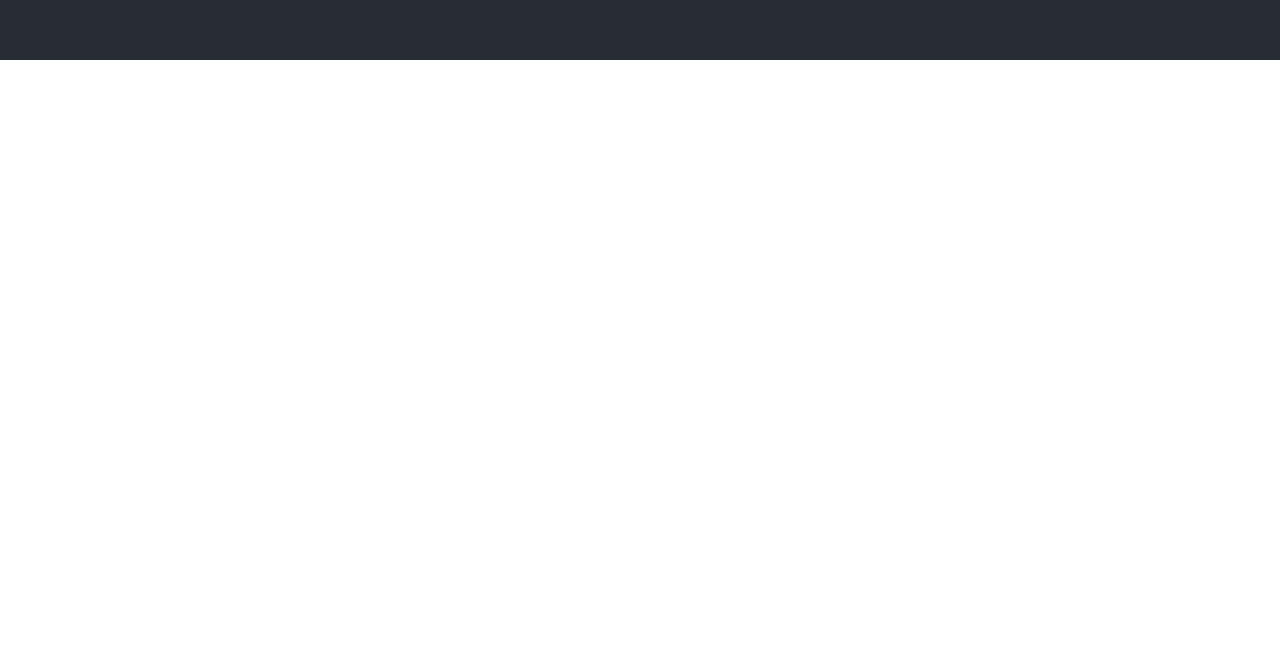
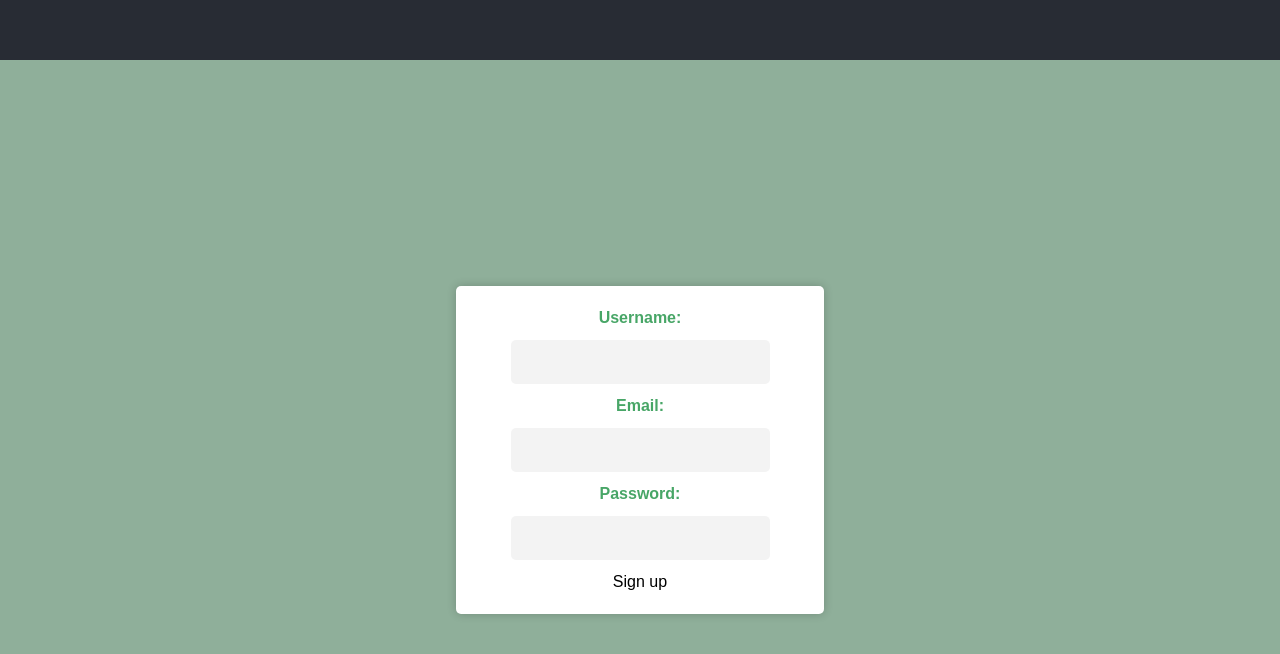
Before and after one commit to phill52/coordinote, a React (Create React App) app in the folder client/: page /signup in a window 1280 px wide. Shown: the part 740-1394 px from the top of the page. Before the commit the page ends 800 px from the top, so only its background shows below. Built offline with nearby package versions, Linux system fonts and the light colour scheme; no server answers.

Commit message:
sign up page

```diff
--- a/client/src/App.js
+++ b/client/src/App.js
@@ -5,6 +5,7 @@ import NewEvent from './pages/newEvent';
 import { BrowserRouter as Router, Routes, Route, Link } from 'react-router-dom';
 import React, { useState, useEffect } from 'react';
 import { auth } from './fire';
+import SignupPage from './pages/signuppage';
 
 function App() {
   const [loggedIn, setLoggedIn] = useState(false);
@@ -56,6 +57,7 @@ function App() {
             <Routes>
               <Route path='/newEvent' element={<LoginPage />}/>
               <Route path='/login' element={<LoginPage />} />
+              <Route path='/signup' element={<SignupPage />} />
             </Routes>
           </div>
       </> :
--- /dev/null
+++ b/client/src/pages/signuppage.jsx
@@ -0,0 +1,107 @@
+import React from 'react';
+import { useState } from 'react';
+import LoginInput from '../components/logininput';
+import { validateEmail, validatePassword } from '../validate';
+import { auth } from '../fire';
+import { createUserWithEmailAndPassword } from 'firebase/auth';
+
+const SignupPage = () => {
+  const [email, setEmail] = useState('');
+  const [password, setPassword] = useState('');
+  const [username, setUsername] = useState('');
+  const [emailError, setEmailError] = useState('');
+  const [passwordError, setPasswordError] = useState('');
+  const [usernameError, setUsernameError] = useState('');
+  const [isBadSignup, setIsBadSignup] = useState(false);
+
+  const handleEmailChange = (value) => {
+    setEmail(value);
+  };
+  const handlePasswordChange = (value) => {
+    setPassword(value);
+  };
+  const handleUsernameChange = (value) => {
+    setUsername(value);
+  };
+
+  const handleSubmit = (event) => {
+    event.preventDefault();
+    let validation = true;
+
+    if (email === '') {
+      setEmailError('Email is required');
+      validation = false;
+    } else {
+      setEmailError('');
+    }
+
+    if (password === '') {
+      setPasswordError('Password is required');
+      validation = false;
+    } else {
+      setPasswordError('');
+    }
+
+    if (username === '') {
+      setUsernameError('Username is required');
+      validation = false;
+    } else {
+      setUsernameError('');
+    }
+
+    if (!validateEmail(email)) {
+      setEmailError('Must be email format.');
+      validation = false;
+    } else {
+      setEmailError('');
+    }
+
+    if (!validatePassword(password)) {
+      setPasswordError('Must be 6-20 characters, one number, one lowercase, one uppercase, and one special character.');
+      validation = false;
+    } else {
+      setPasswordError('');
+    }
+    if (!validation) return;
+
+    createUserWithEmailAndPassword(auth, email, password)
+      .then((userCredential) => {
+        setIsBadSignup(false);
+        console.log('User signed up:', userCredential.user);
+      })
+      .catch((error) => {
+        var errorCode = error.code;
+        var errorMessage = error.message;
+        setIsBadSignup(true);
+        console.log(errorCode, errorMessage);
+      });
+    };
+
+    return (
+      <div className='Login-page'>
+        <form onSubmit={handleSubmit} className="login-form">
+          <label htmlFor="username" className={`login-label ${usernameError.length>0 ? 'error' : ''}`}>Username:</label>
+            <LoginInput for="username" onChange={handleUsernameChange} value={username}/>
+            <p className="input-error-message">{usernameError}</p>
+
+          <label htmlFor="email" className={`login-label ${emailError.length>0 ? 'error' : ''}
+          ${isBadSignup ? 'error' : ''}
+          `}>Email:</label>
+            <LoginInput for="email" onChange={handleEmailChange} value={email}/>
+            <p className="input-error-message">{emailError}</p>
+
+          <label htmlFor="password" className={`login-label
+          ${isBadSignup ? 'error' : ''}`}>Password:</label>
+            <LoginInput for="password" onChange={handlePasswordChange} value={password}/>
+            <p className="input-error-message">{passwordError}</p>
+
+          <div className="flex justify-center">
+            <button type="submit" onClick={handleSubmit}>Sign up</button>
+          </div>
+          {isBadSignup && <p className="input-error-message">Failed to sign up. Please try again.</p>}
+        </form>
+      </div>
+    );
+  };
+
+export default SignupPage;
```
